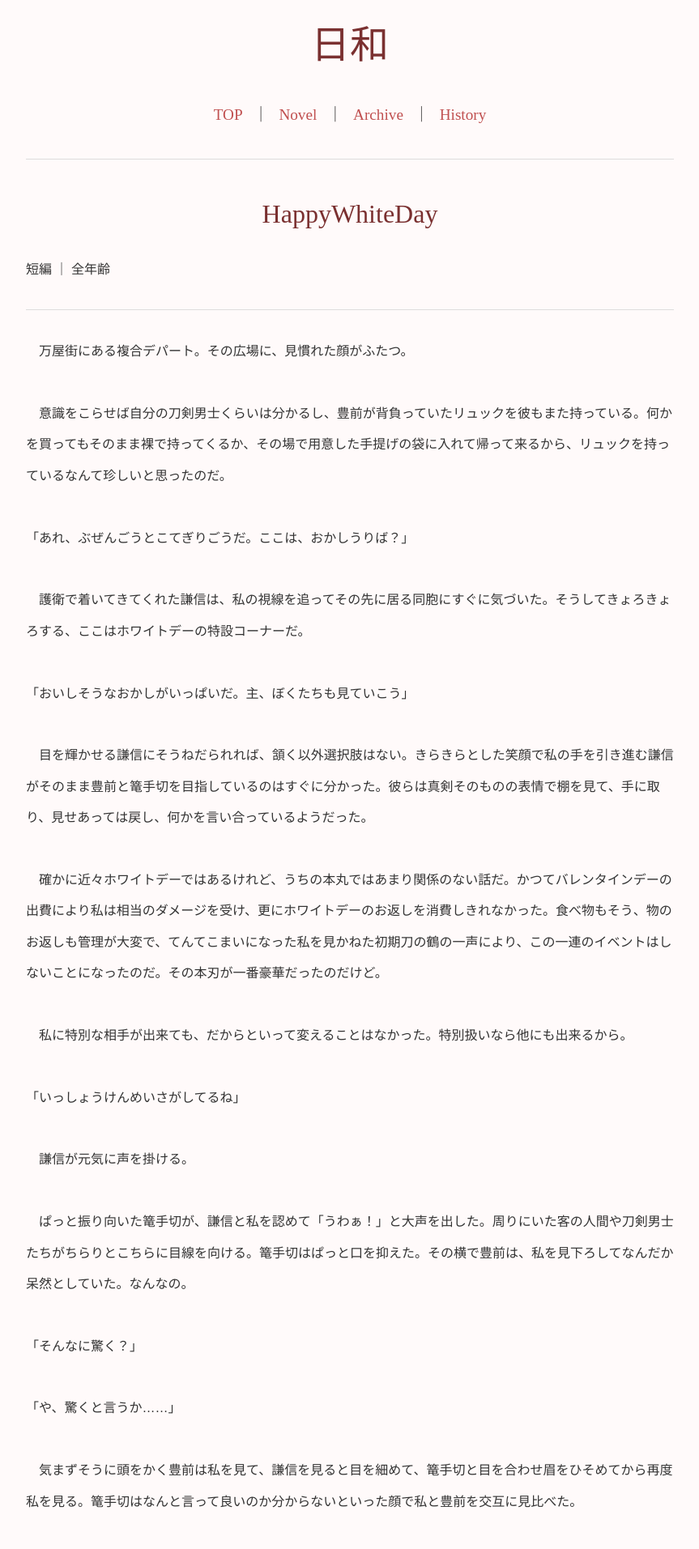
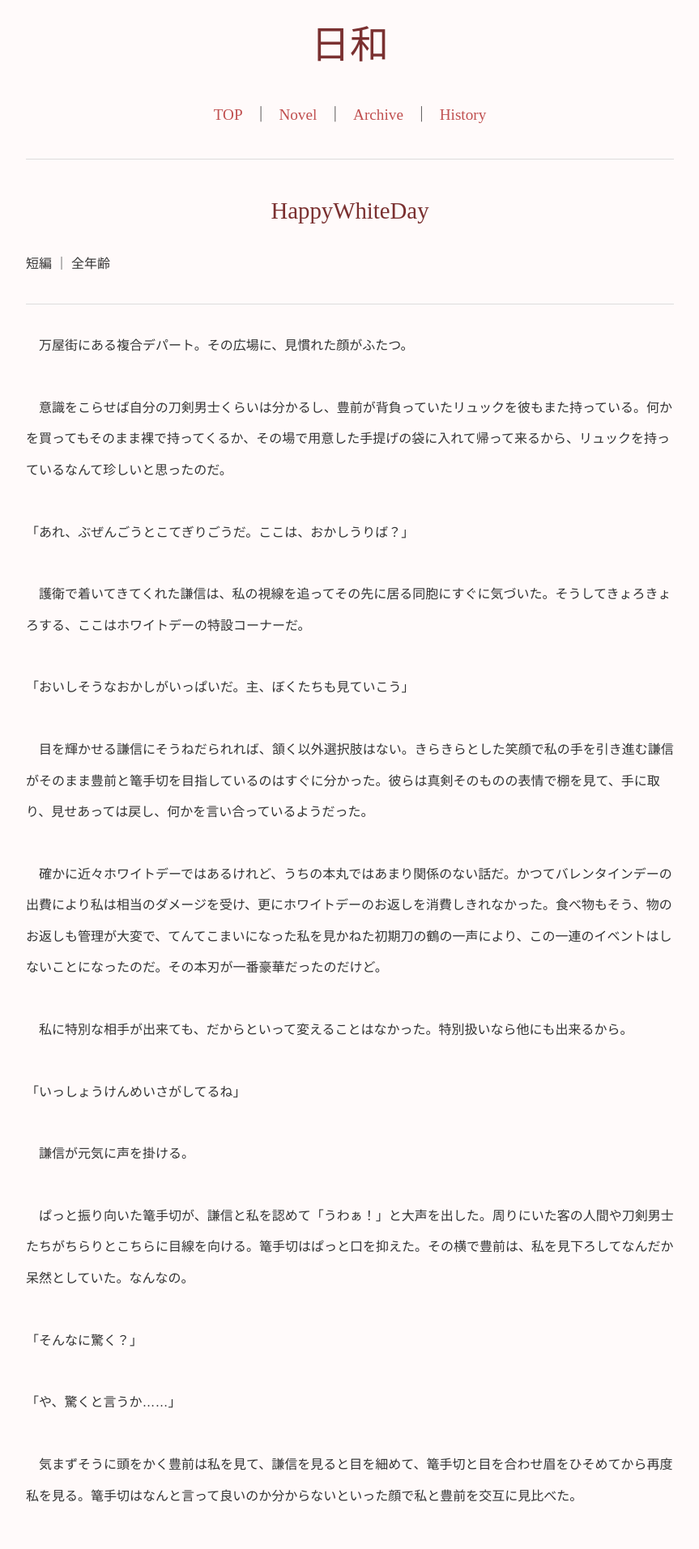
Before and after one commit to fjst160/lemon160, a Jekyll site: the page built from _novels/ss0-1.md, in a window 1280 px wide. Shown: the part 325-2238 px from the top of the page at 81% size, without its empty margins (208-1071 px from the left). Built offline with Jekyll 4.4.1, drawn with Linux system fonts in a browser that asks for light colours.

Commit message:
Update style.css

```diff
--- a/assets/style.css
+++ b/assets/style.css
@@ -54,10 +54,11 @@ h1{
     padding-bottom: 0;
 }
 
+/* 小説タイトル */
+
 .novel-title{
-    font-size: 2rem;
+    font-size: 1.8rem;
 }
-
 
 /* ========================================
    ナビゲーション
@@ -169,6 +170,12 @@ a:hover{
     line-height: 2.4;
 }
 
+/* UpNote改行保持 */
+
+.novel-content{
+    white-space: pre-wrap;
+}
+
 /* ========================================
    テキスト選択
 ======================================== */
@@ -201,7 +208,8 @@ a:hover{
         height: 160px;
     }
 
+    .novel-title{
+        font-size: 1.8rem;
+    }
+
 }
-.novel-content{
-    white-space: pre-wrap;
-}
```
